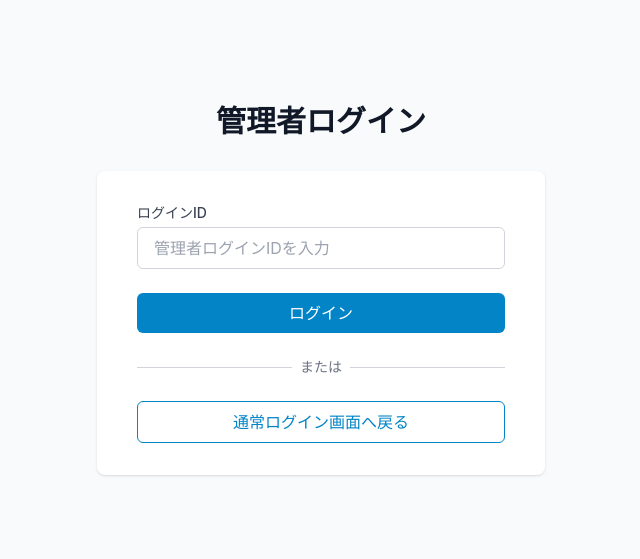
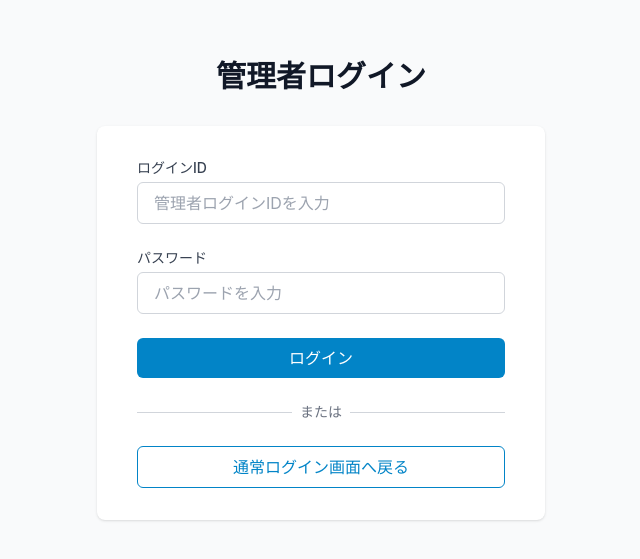
Before and after one commit to aki-lua87/vrc_apartment_server, a SvelteKit app in the folder frontend/: page /admin in a window 1280 px wide. Shown: the part 123-682 px from the top of the page, without its empty margins (319-959 px from the left). Built offline with nearby package versions, Linux system fonts and the light colour scheme; no server answers.

Commit message:
ちょっとチョメチョメ

```diff
--- a/frontend/src/routes/+page.svelte
+++ b/frontend/src/routes/+page.svelte
@@ -50,11 +50,11 @@
 	});
 </script>
 
-<div class="min-h-screen flex items-center justify-center bg-gray-50 px-4">
-  <div class="max-w-md w-full space-y-8 bg-white p-8 rounded-lg shadow-md">
+<div class="flex min-h-screen items-center justify-center bg-gray-50 px-4">
+	<div class="w-full max-w-md space-y-8 rounded-lg bg-white p-8 shadow-md">
 		<div class="text-center">
-      <h1 class="text-3xl font-bold text-gray-900 mb-2">VRCアパートメント</h1>
-      <p class="text-gray-600">ログインしてアパートメントを編集しましょう</p>
+			<h1 class="mb-2 text-3xl font-bold text-gray-900">VRCアパートシステム(仮)</h1>
+			<p class="text-gray-600">ログインして編集しましょう</p>
 		</div>
 
 		<form class="mt-8 space-y-6" on:submit|preventDefault={handleLogin}>
@@ -64,33 +64,22 @@
 					label="ログインID"
 					bind:value={loginId}
 					placeholder="あなたのログインIDを入力"
-          error={error}
+					{error}
 					fullWidth={true}
 					disabled={isLoading}
 				/>
 			</div>
 
 			<div>
-        <Button
-          type="submit"
-          variant="primary"
-          fullWidth={true}
-          disabled={isLoading}
-        >
+				<Button type="submit" variant="primary" fullWidth={true} disabled={isLoading}>
 					{#if isLoading}
-            <span class="inline-block animate-spin mr-2">⟳</span>
+						<span class="mr-2 inline-block animate-spin">⟳</span>
 						ログイン中...
 					{:else}
 						ログイン
 					{/if}
 				</Button>
 			</div>
-
-      <div class="text-center mt-4">
-        <a href="/admin" class="text-sm text-indigo-600 hover:text-indigo-800">
-          管理者ログイン
-        </a>
-      </div>
 		</form>
 	</div>
 </div>
--- a/frontend/src/routes/admin/+page.svelte
+++ b/frontend/src/routes/admin/+page.svelte
@@ -6,6 +6,7 @@
   import { authStore } from '../../lib/stores/auth';
 
   let loginId = '';
+  let password = ''; // ダミーのパスワード変数（バックエンドに送信されません）
   let error = '';
   let isLoading = false;
 
@@ -64,6 +65,17 @@
         </div>
 
         <div>
+          <TextField
+            id="password"
+            label="パスワード"
+            type="password"
+            bind:value={password}
+            fullWidth={true}
+            placeholder="パスワードを入力"
+          />
+        </div>
+
+        <div>
           <Button
             type="submit"
             variant="primary"
```
Also changed, not shown: 1 other file (tests, documents, lock files or other folders). Lines whose indentation alone changed are shown as unchanged.
